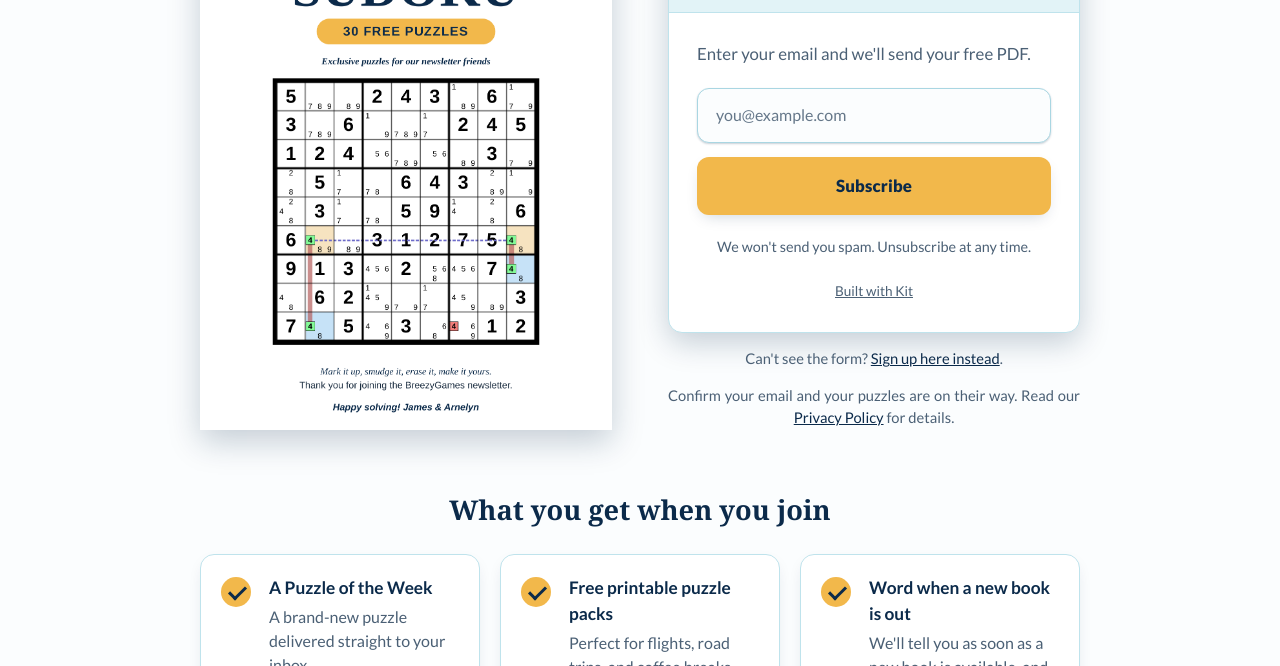
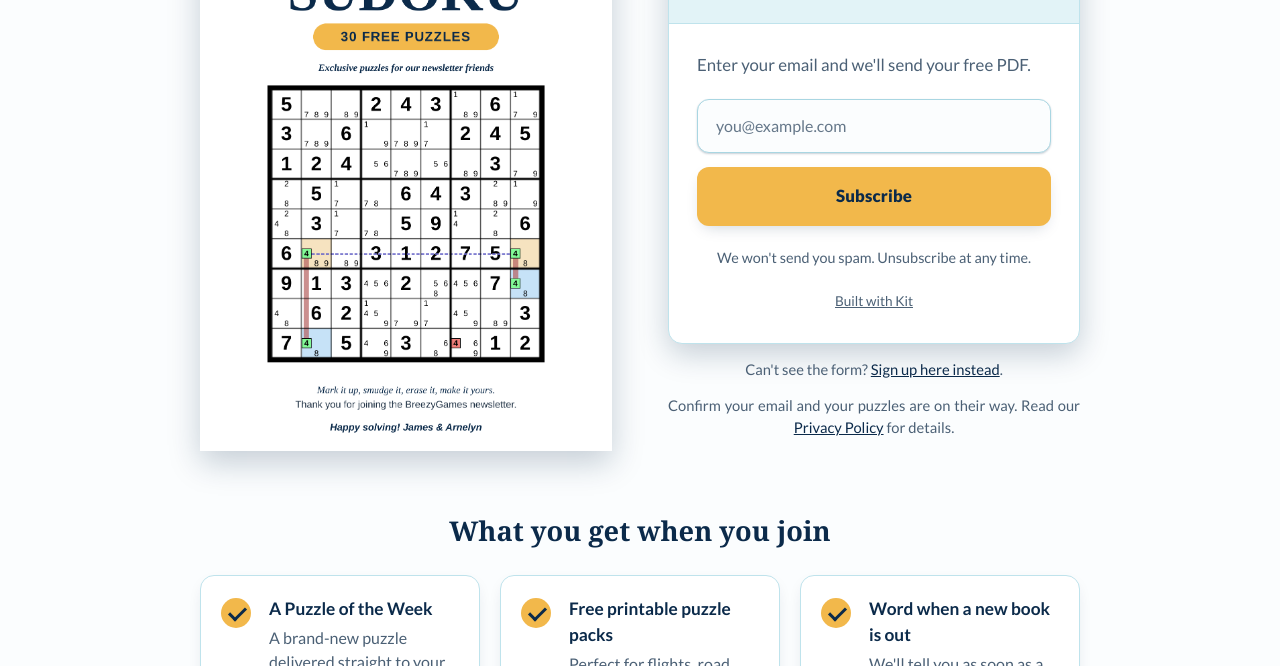
Before and after one commit to breezygamesbooks/breezygames.github.io, a plain HTML site: page free.html in a window 1280 px wide. Shown: the part 434-1100 px from the top of the page. Drawn offline with Linux system fonts and the light colour scheme.

Commit message:
Add files via upload

```diff
--- a/styles.css
+++ b/styles.css
@@ -386,7 +386,7 @@ hr {
     display: flex;
     flex-direction: column;
     justify-content: center;
-    /* min-height: 560px; */
+    min-height: 554px;
 }
 
 .free-form .formkit-form {
```
